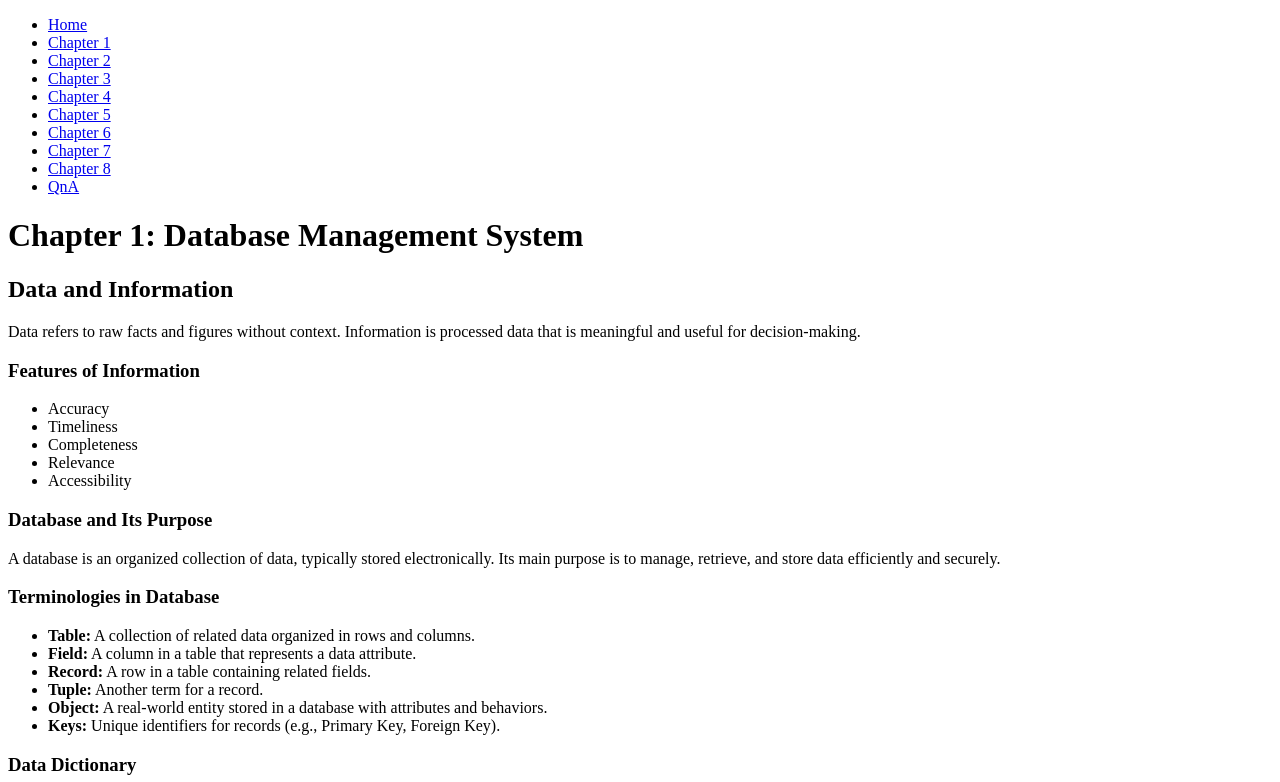
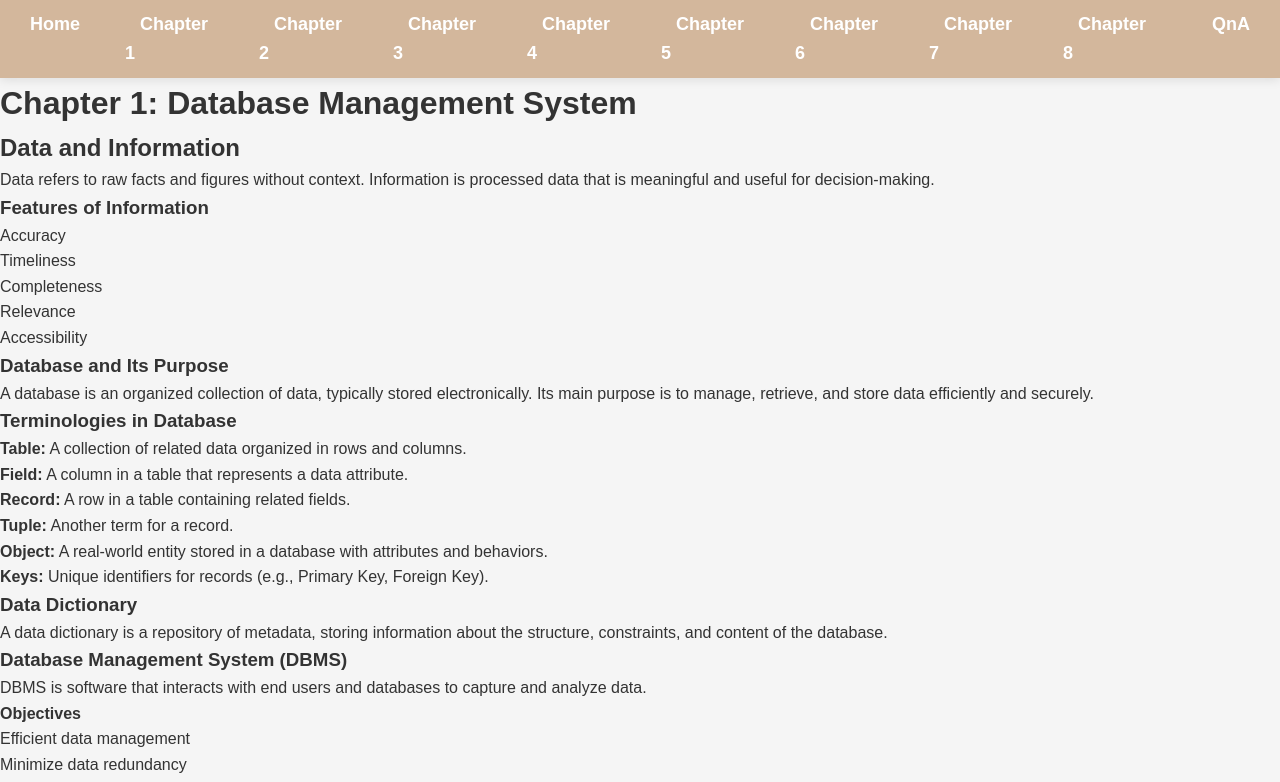
Before and after one commit to pyusH9/XII, a plain HTML site: page chap1.html in a window 1280 px wide. Shown: the top 782 px of the page. Drawn offline with Linux system fonts and the light colour scheme.

Commit message:
Update chap1.html

```diff
--- a/chap1.html
+++ b/chap1.html
@@ -2,7 +2,7 @@
 <html>
 <head>
   <title>Chapter 1: Database Management System</title>
-  <link rel="stylesheet" href="styles.css">
+  <link rel="stylesheet" href="sstyles.css">
 </head>
 <body>
   <header>
```
